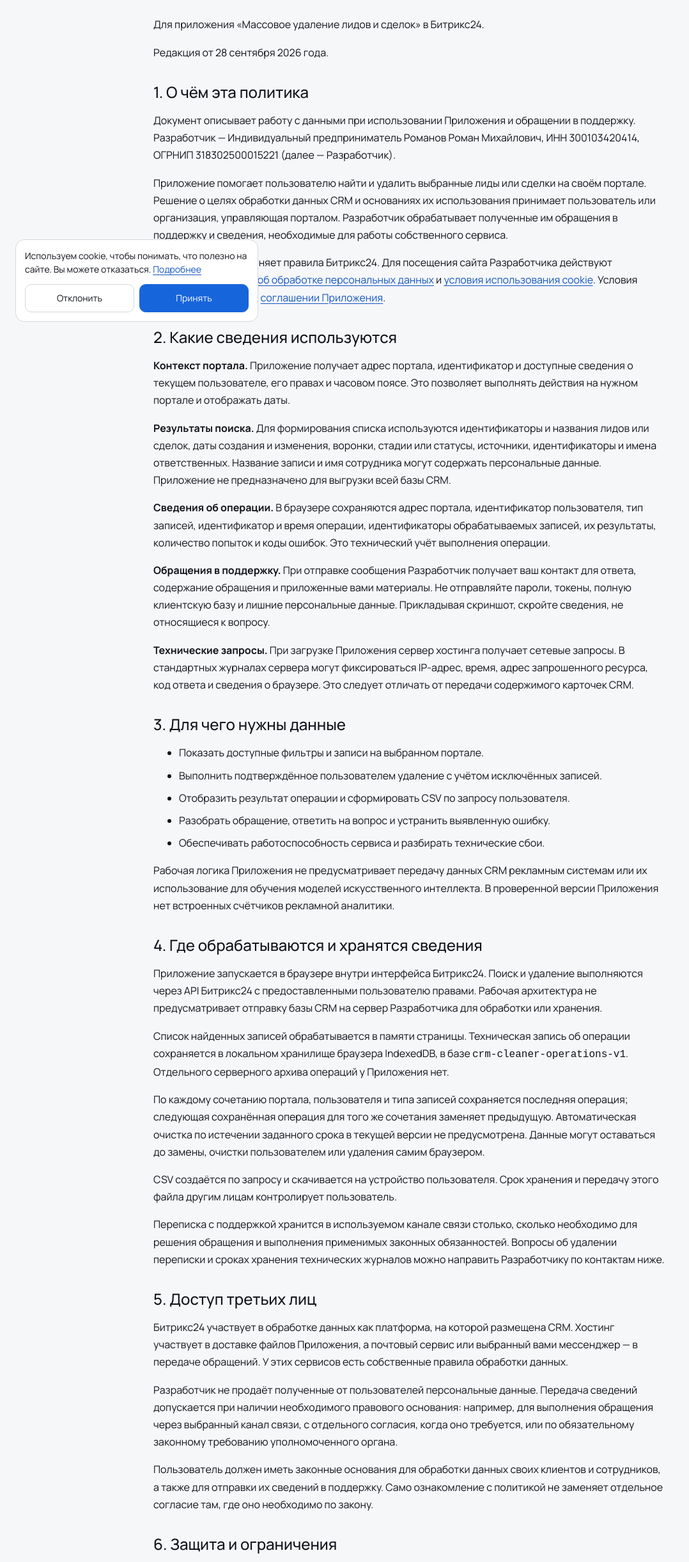
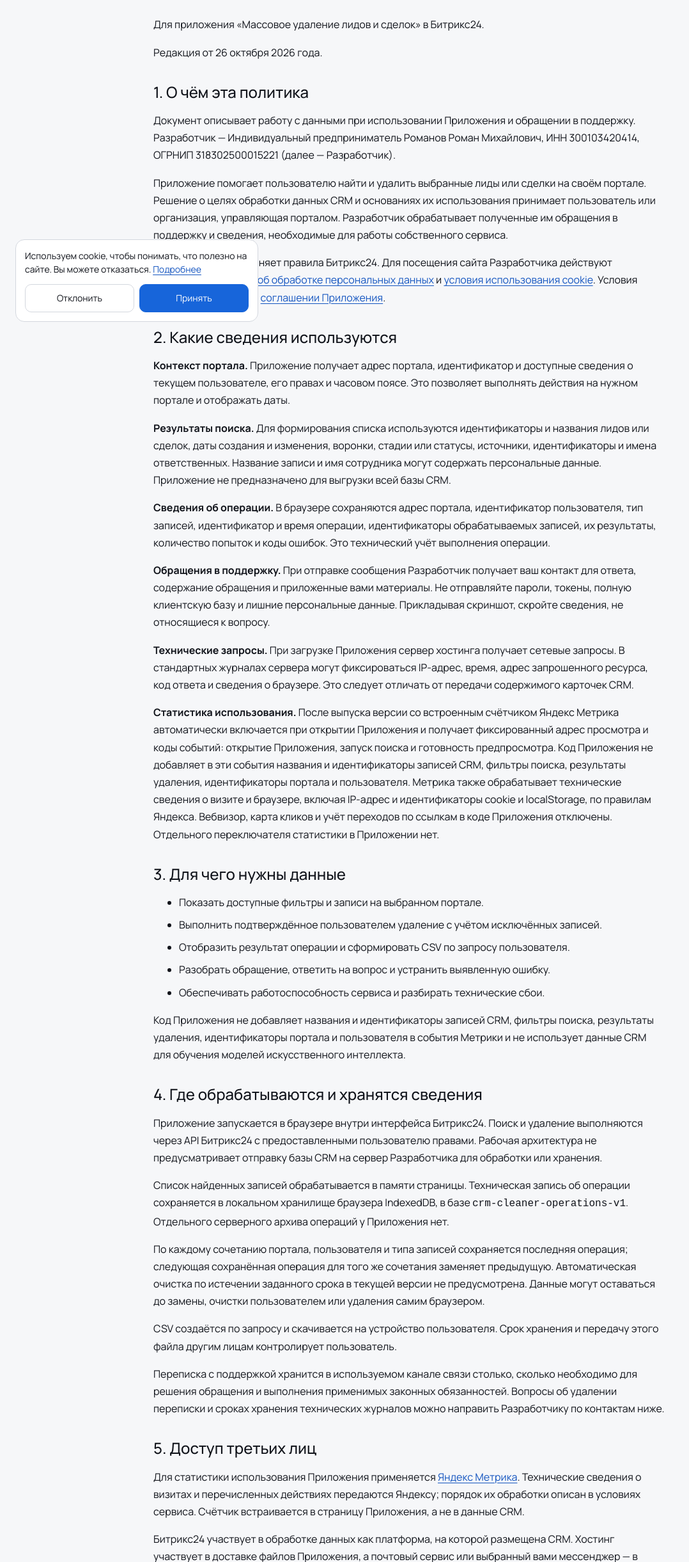
Before and after one commit to ivann1302/TrueTell, an Astro site: page /bitrix24-cleaner-privacy in a window 1280 px wide. Shown: the part 273-2714 px from the top of the page at 64% size, without its empty margins (0-1078 px from the left). Built offline with nearby package versions, Linux system fonts and the light colour scheme; Astro itself is replaced by a stand-in of ours.

Commit message:
docs: disclose Yandex Metrica in Bitrix24 app policies

```diff
--- a/src/pages/bitrix24-cleaner-privacy/index.astro
+++ b/src/pages/bitrix24-cleaner-privacy/index.astro
@@ -5,7 +5,7 @@ const base = `${import.meta.env.BASE_URL.replace(/\/$/, '')}/`;
 ---
 <LegalLayout title="Политика конфиденциальности" description="Какие данные использует приложение «Массовое удаление лидов и сделок», где они хранятся, как их удалить и куда направить обращение." path="/bitrix24-cleaner-privacy/">
   <p>Для приложения «Массовое удаление лидов и сделок» в Битрикс24.</p>
-  <p>Редакция от <time datetime="2026-09-28">28 сентября 2026 года</time>.</p>
+  <p>Редакция от <time datetime="2026-10-26">26 октября 2026 года</time>.</p>
 
   <h2>1. О чём эта политика</h2>
   <p>Документ описывает работу с данными при использовании Приложения и обращении в поддержку. Разработчик — {companyInfo.legal.fullName}, ИНН {companyInfo.legal.inn}, {companyInfo.legal.registrationType} {companyInfo.legal.registrationNumber} (далее — Разработчик).</p>
@@ -19,6 +19,8 @@ const base = `${import.meta.env.BASE_URL.replace(/\/$/, '')}/`;
   <p><strong>Обращения в поддержку.</strong> При отправке сообщения Разработчик получает ваш контакт для ответа, содержание обращения и приложенные вами материалы. Не отправляйте пароли, токены, полную клиентскую базу и лишние персональные данные. Прикладывая скриншот, скройте сведения, не относящиеся к вопросу.</p>
   <p><strong>Технические запросы.</strong> При загрузке Приложения сервер хостинга получает сетевые запросы. В стандартных журналах сервера могут фиксироваться IP-адрес, время, адрес запрошенного ресурса, код ответа и сведения о браузере. Это следует отличать от передачи содержимого карточек CRM.</p>
 
+  <p><strong>Статистика использования.</strong> После выпуска версии со встроенным счётчиком Яндекс Метрика автоматически включается при открытии Приложения и получает фиксированный адрес просмотра и коды событий: открытие Приложения, запуск поиска и готовность предпросмотра. Код Приложения не добавляет в эти события названия и идентификаторы записей CRM, фильтры поиска, результаты удаления, идентификаторы портала и пользователя. Метрика также обрабатывает технические сведения о визите и браузере, включая IP-адрес и идентификаторы cookie и localStorage, по правилам Яндекса. Вебвизор, карта кликов и учёт переходов по ссылкам в коде Приложения отключены. Отдельного переключателя статистики в Приложении нет.</p>
+
   <h2>3. Для чего нужны данные</h2>
   <ul>
     <li>Показать доступные фильтры и записи на выбранном портале.</li>
@@ -27,7 +29,7 @@ const base = `${import.meta.env.BASE_URL.replace(/\/$/, '')}/`;
     <li>Разобрать обращение, ответить на вопрос и устранить выявленную ошибку.</li>
     <li>Обеспечивать работоспособность сервиса и разбирать технические сбои.</li>
   </ul>
-  <p>Рабочая логика Приложения не предусматривает передачу данных CRM рекламным системам или их использование для обучения моделей искусственного интеллекта. В проверенной версии Приложения нет встроенных счётчиков рекламной аналитики.</p>
+  <p>Код Приложения не добавляет названия и идентификаторы записей CRM, фильтры поиска, результаты удаления, идентификаторы портала и пользователя в события Метрики и не использует данные CRM для обучения моделей искусственного интеллекта.</p>
 
   <h2>4. Где обрабатываются и хранятся сведения</h2>
   <p>Приложение запускается в браузере внутри интерфейса Битрикс24. Поиск и удаление выполняются через API Битрикс24 с предоставленными пользователю правами. Рабочая архитектура не предусматривает отправку базы CRM на сервер Разработчика для обработки или хранения.</p>
@@ -37,6 +39,7 @@ const base = `${import.meta.env.BASE_URL.replace(/\/$/, '')}/`;
   <p>Переписка с поддержкой хранится в используемом канале связи столько, сколько необходимо для решения обращения и выполнения применимых законных обязанностей. Вопросы об удалении переписки и сроках хранения технических журналов можно направить Разработчику по контактам ниже.</p>
 
   <h2>5. Доступ третьих лиц</h2>
+  <p>Для статистики использования Приложения применяется <a href="https://yandex.ru/legal/metrica_termsofuse/ru/" target="_blank" rel="noopener noreferrer">Яндекс Метрика</a>. Технические сведения о визитах и перечисленных действиях передаются Яндексу; порядок их обработки описан в условиях сервиса. Счётчик встраивается в страницу Приложения, а не в данные CRM.</p>
   <p>Битрикс24 участвует в обработке данных как платформа, на которой размещена CRM. Хостинг участвует в доставке файлов Приложения, а почтовый сервис или выбранный вами мессенджер — в передаче обращений. У этих сервисов есть собственные правила обработки данных.</p>
   <p>Разработчик не продаёт полученные от пользователей персональные данные. Передача сведений допускается при наличии необходимого правового основания: например, для выполнения обращения через выбранный канал связи, с отдельного согласия, когда оно требуется, или по обязательному законному требованию уполномоченного органа.</p>
   <p>Пользователь должен иметь законные основания для обработки данных своих клиентов и сотрудников, а также для отправки их сведений в поддержку. Само ознакомление с политикой не заменяет отдельное согласие там, где оно необходимо по закону.</p>
```
Also changed, not shown: src/pages/bitrix24-field-directory-privacy/index.astro (+5 -2 lines), src/pages/bitrix24-product-rating-privacy/index.astro (+5 -2 lines).
